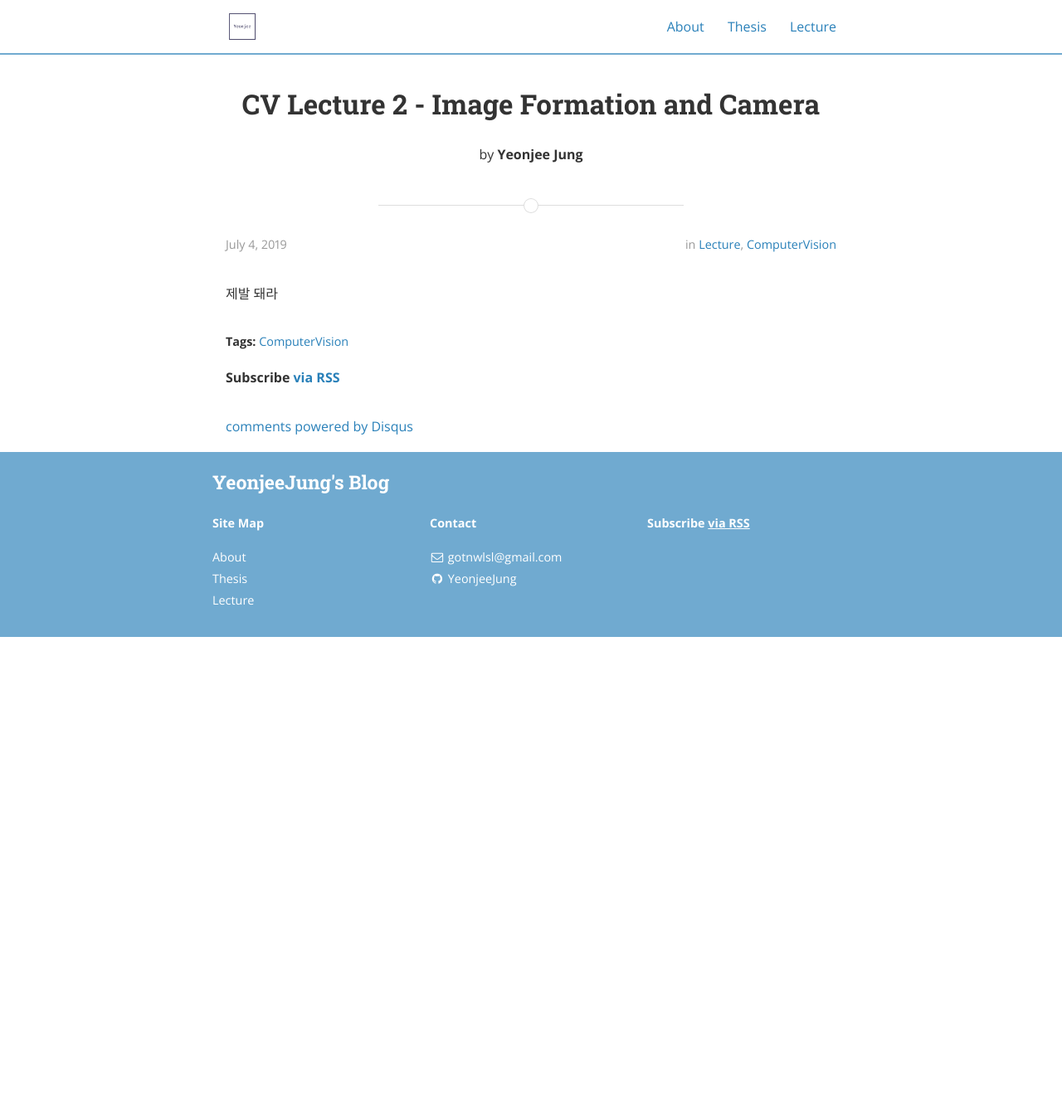
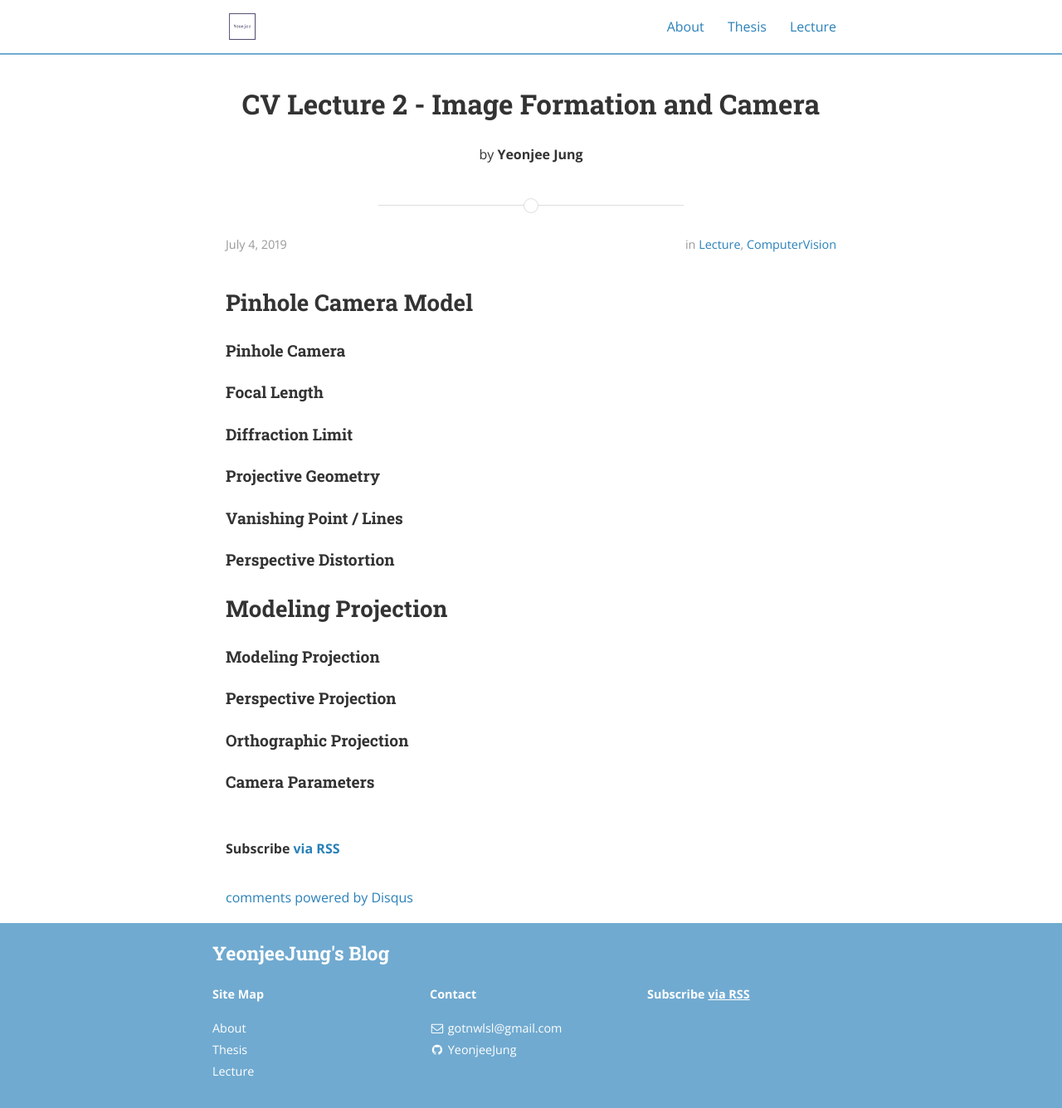
Before and after one commit to YeonjeeJung/yeonjeejung.github.io, a Jekyll site: the page built from Lecture/ComputerVision/_posts/2019-07-04-Lecture2.md, in a window 1280 px wide. Shown: the whole page at 83% size. Built offline with Jekyll 4.4.1, drawn with Linux system fonts in a browser that asks for light colours; nearby versions of some CDN libraries; comment, search, counter and statistics services are not loaded; before the commit the page ends 900 px from its top, so only the background shows below that.

Commit message:
Modify post

```diff
--- a/Lecture/ComputerVision/_posts/2019-07-04-Lecture2.md
+++ b/Lecture/ComputerVision/_posts/2019-07-04-Lecture2.md
@@ -1,7 +1,29 @@
 ---
 layout: post
 title: CV Lecture 2 - Image Formation and Camera
-tags: ComputerVision
 author: Yeonjee Jung
 ---
-제발 돼라
+
+## Pinhole Camera Model
+
+#### Pinhole Camera
+
+#### Focal Length
+
+#### Diffraction Limit
+
+#### Projective Geometry
+
+#### Vanishing Point / Lines
+
+#### Perspective Distortion
+
+## Modeling Projection
+
+#### Modeling Projection
+
+#### Perspective Projection
+
+#### Orthographic Projection
+
+#### Camera Parameters
```
Also changed, not shown: 5 other files.
